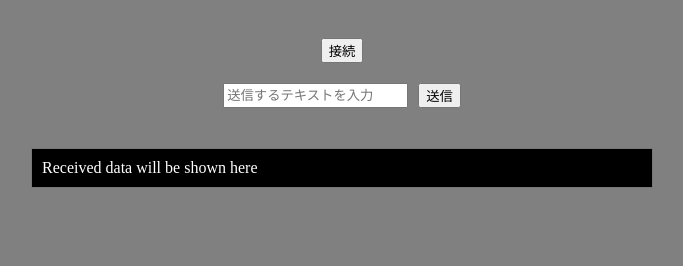
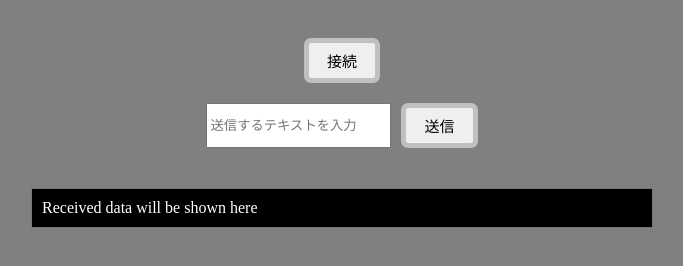
Before and after one commit to Amanyamuramu/programmable-ball-repository, a plain HTML site: page docs/index.html in a window 1280 px wide. Shown: the whole page, without its empty margins (298-981 px from the left). Drawn offline with Linux system fonts and the light colour scheme.

Commit message:
modify html button appearance

```diff
--- a/docs/style.css
+++ b/docs/style.css
@@ -21,3 +21,9 @@ body {
     width: 100%;
     max-width: 600px;
 }
+#connect, #send {
+    font-size: 15px;
+    padding: 7px 18px;
+    border-radius: 7px;
+    border: 5px solid #c0c0c0;
+}
```
